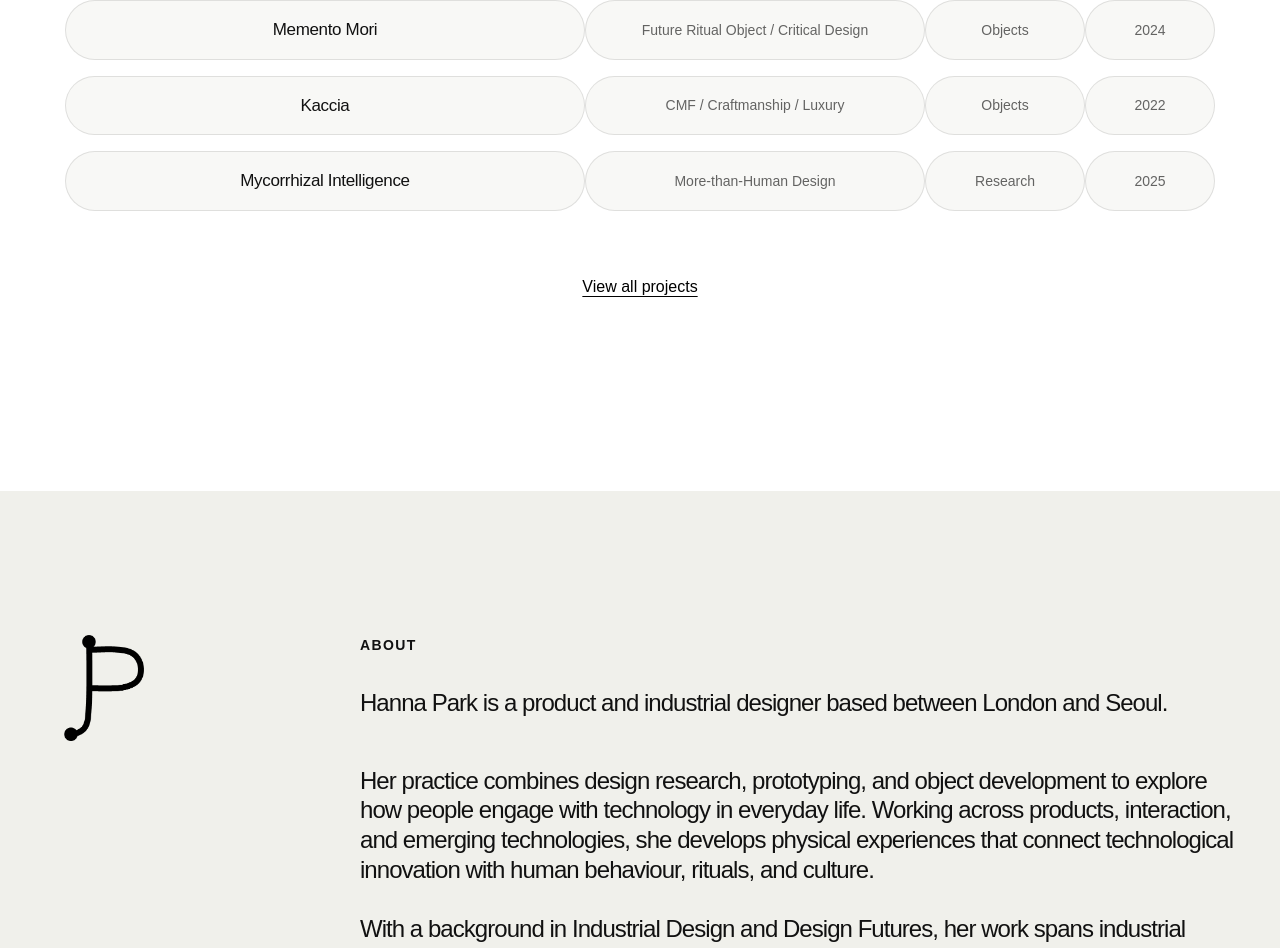
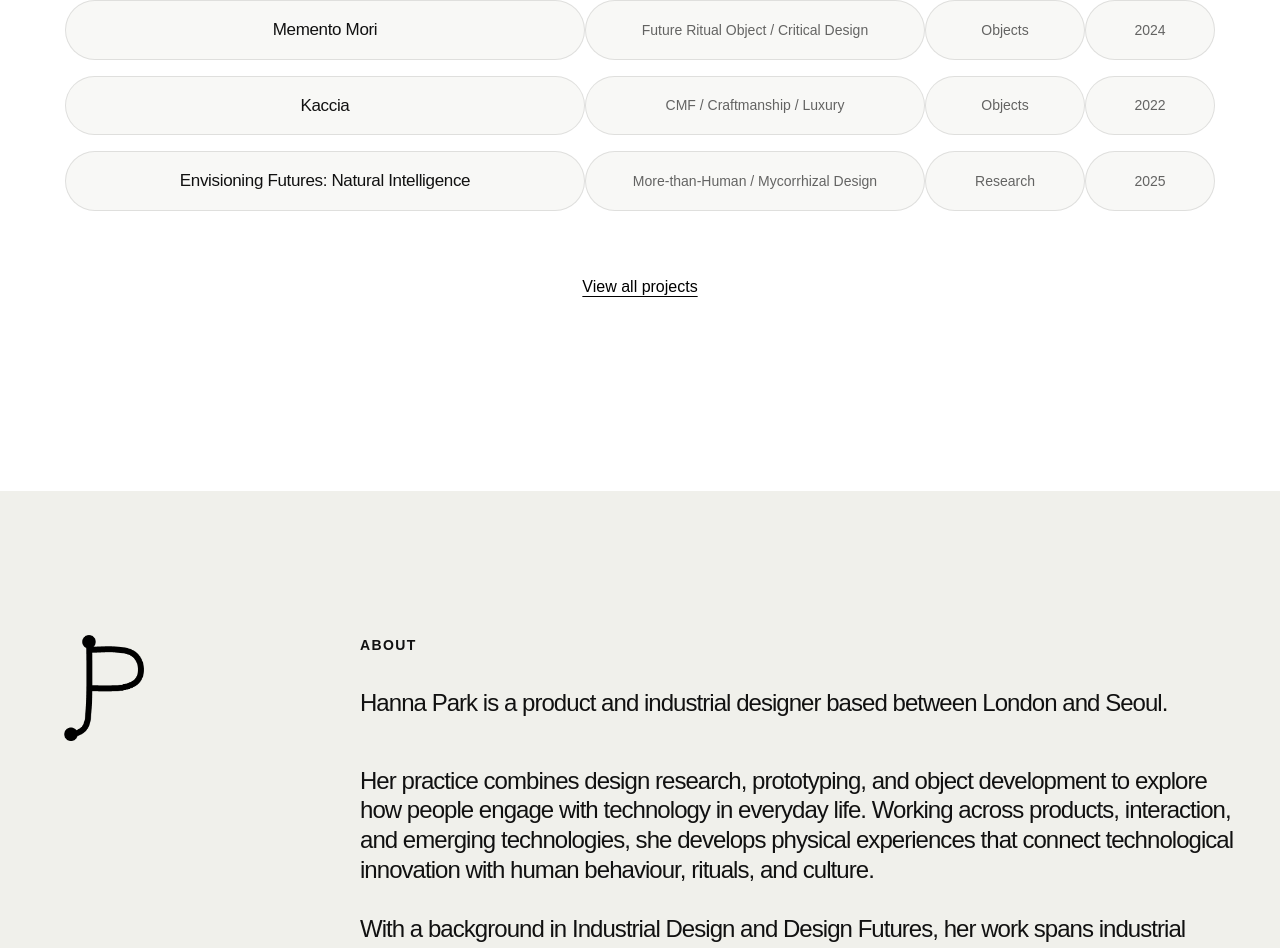
Before and after one commit to hannapoky-arch/parkhanna_portfolio, a Next.js app: page / in a window 1280 px wide. Shown: the part 3091-4039 px from the top of the page. Built offline with nearby package versions, Linux system fonts and the light colour scheme.

Commit message:
research1-title change

```diff
--- a/app/data/projects.ts
+++ b/app/data/projects.ts
@@ -383,8 +383,8 @@ Rather than replacing traditional practices, the project proposes a subtle reint
 {
   slug: "mycorrhizal-research",
   number: "AT-R.2",
-  title: "Mycorrhizal Intelligence",
-  description: "More-than-Human Design",
+  title: "Envisioning Futures: Natural Intelligence",
+  description: "More-than-Human / Mycorrhizal Design",
   type: "Research",
   year: "2025",
 
```
